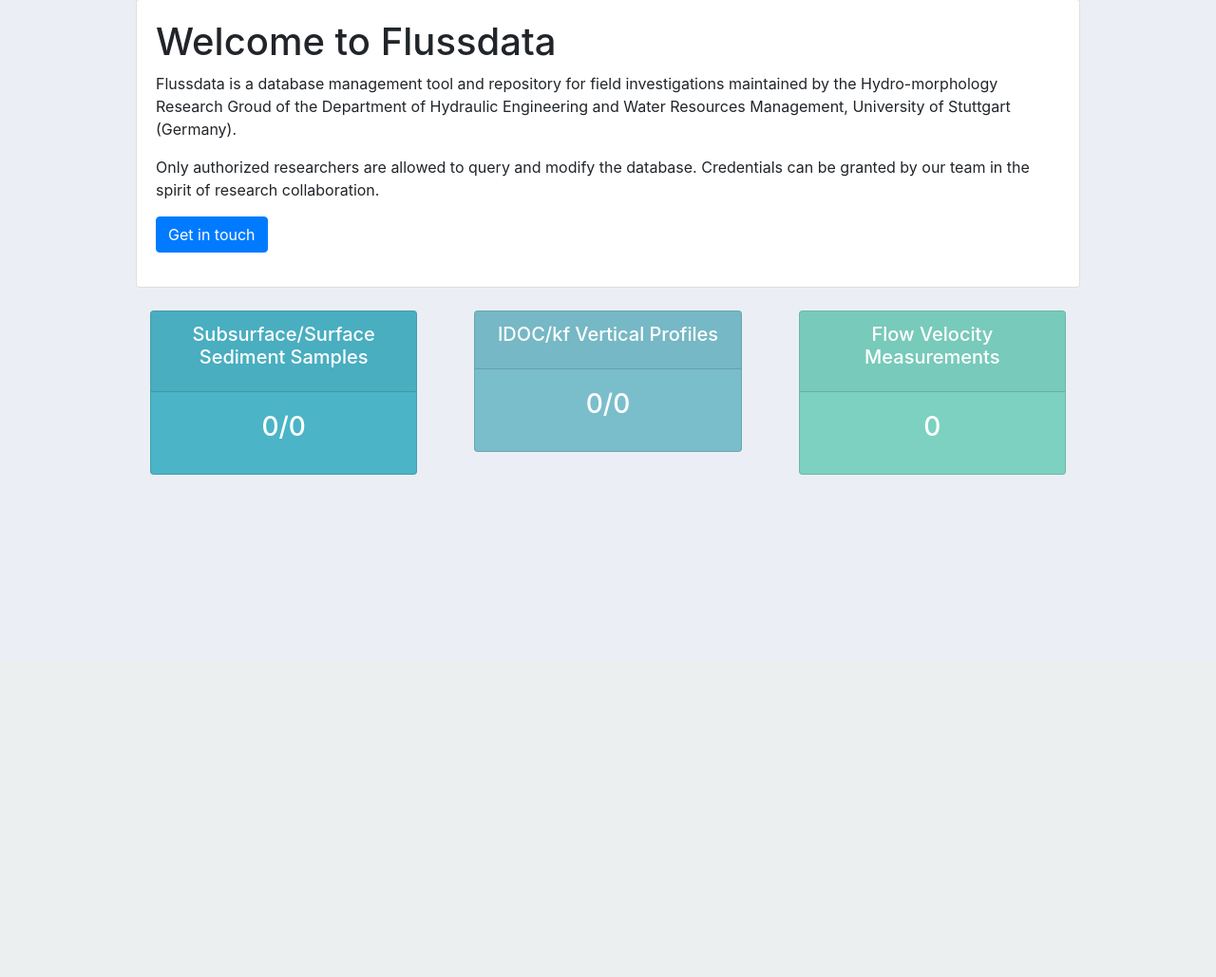
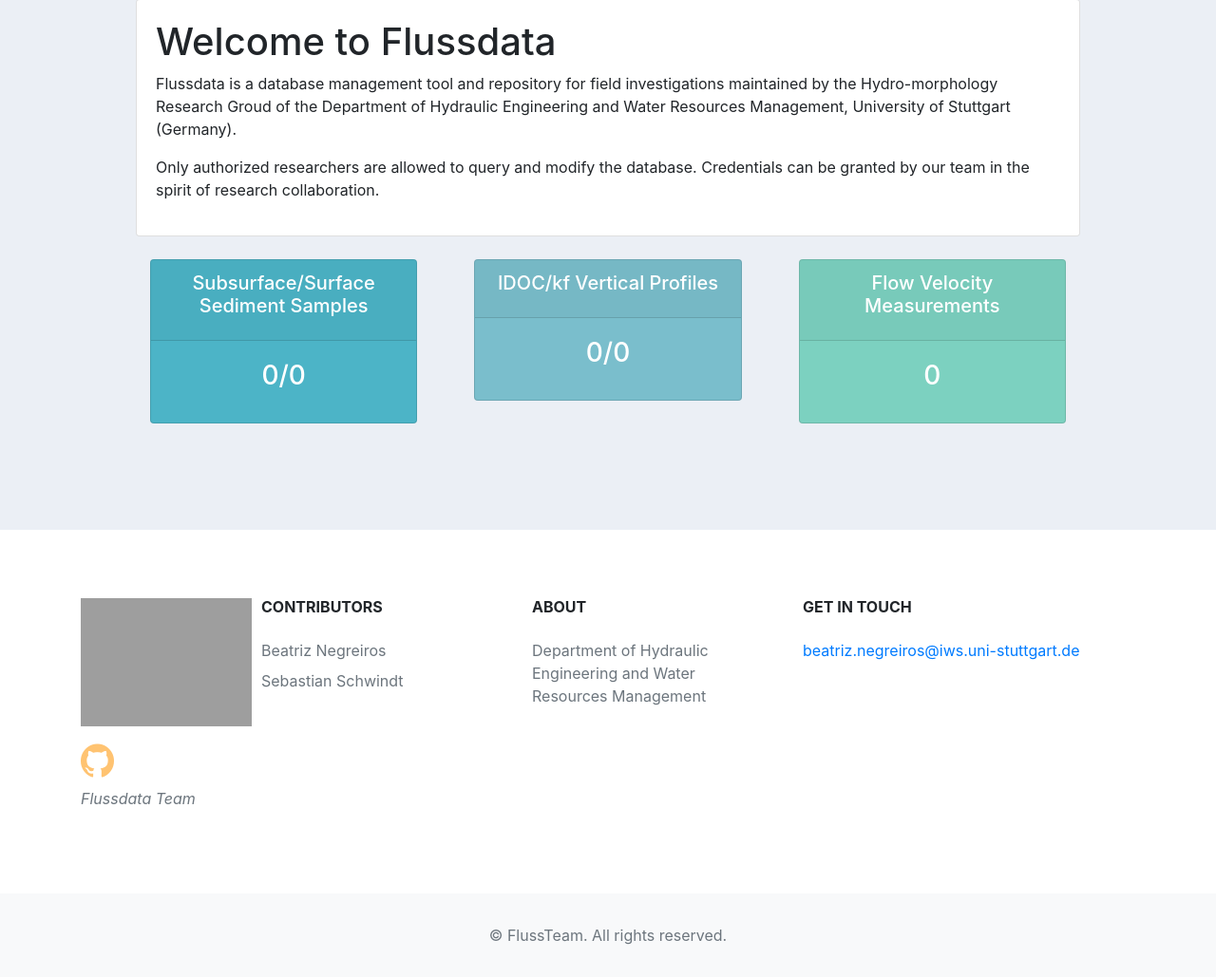
Before and after one commit to riveranalyst/software, a Django app: page / in a window 1280 px wide. Shown: the part 105-1134 px from the top of the page at 95% size. Before the commit the page ends 605 px from the top, so only its background shows below. Run offline with Django 4.2, Linux system fonts and the light colour scheme; data that the repository does not hold is empty; some libraries are stand-ins or nearby versions; grey boxes are pictures that could not be loaded.

Commit message:
impl. footer in base.html

```diff
--- a/static/main.css
+++ b/static/main.css
@@ -1,5 +1,23 @@
 body{
     background-color: #ebeff5;
+}
+
+#button-addon1 {
+  color: #ffc371;
+}
+
+i {
+  color: #ffc371;
+}
+
+.form-control::placeholder {
+  font-size: 0.95rem;
+  color: #aaa;
+  font-style: italic;
+}
+
+.form-control.shadow-0:focus {
+  box-shadow: none;
 }
 
 .dz {
--- a/templates/base.html
+++ b/templates/base.html
@@ -1,17 +1,20 @@
 {% load static %}
 <html lang="en">
   <head>
-    <meta charset="utf-8">
-    <meta name="viewport" content="width=device-width, initial-scale=1">
+      <meta charset="utf-8">
+      <meta name="viewport" content="width=device-width, initial-scale=1">
+<!--      <link rel="stylesheet" href="https://cdnjs.cloudflare.com/ajax/libs/twitter-bootstrap/4.1.3/css/bootstrap.min.css">-->
+        <link rel="stylesheet" href="https://cdnjs.cloudflare.com/ajax/libs/ionicons/2.0.1/css/ionicons.min.css">
+      <link rel="stylesheet" href="https://stackpath.bootstrapcdn.com/bootstrap/4.3.1/css/bootstrap.min.css" integrity="sha384-ggOyR0iXCbMQv3Xipma34MD+dH/1fQ784/j6cY/iJTQUOhcWr7x9JvoRxT2MZw1T" crossorigin="anonymous">
 
-    <link rel="stylesheet" href="https://stackpath.bootstrapcdn.com/bootstrap/4.3.1/css/bootstrap.min.css" integrity="sha384-ggOyR0iXCbMQv3Xipma34MD+dH/1fQ784/j6cY/iJTQUOhcWr7x9JvoRxT2MZw1T" crossorigin="anonymous">
-      <!--    Custom css & js (dropzone)-->
-        <link rel="stylesheet" type="text/css" href="{% static 'main.css' %}">
-        <script src="{% static 'main.js' %}"></script>
+
+      <!--    Custom css & js (dropzone)--><link rel="stylesheet" type="text/css" href="{% static 'main.css' %}">
+      <script src="{% static 'main.js' %}"></script>
+
     <!-- favicon TO DO -->
     <link rel="shortcut icon" type="image/png" href="{% static 'images/favicon.ico' %}"/>
     <!-- INSERT ADITIONAL INFORMATION TO THE HEAD TAG HERE-->
-{% block head %}
+      {% block head %}
       {% endblock%}
 
     <!-- CHANGES THE PAGE TITLE IF THE VARIABLE "title" IS PASSED BY THE VIEW -->
@@ -53,8 +56,58 @@
         {% block content %}
         {% endblock  %}
     </div>
-  </body>
+    <br>
+    <br>
+    <br>
+    <br>
+<!-- Footer -->
+  <footer class="bg-white">
+    <div class="container py-5">
+      <div class="row py-4">
+        <div class="col-lg-2 col-md-6 mb-4 mb-lg-0"><img src="img/logo.png" alt="" width="180" class="mb-3">
+
+<!--          <ul class="list-inline mt-4">-->
+            <h1><a href="https://github.com/Ecohydraulics"><i class="icon ion-social-github"></i></a></h1>
+            <p class="font-italic text-muted">Flussdata Team</p>
+            <!--            <li class="list-inline-item"><a href="#" target="_blank" title="pinterest"><i class="fa fa-pinterest"></i></a></li>-->
+<!--            <li class="list-inline-item"><a href="#" target="_blank" title="vimeo"><i class="fa fa-vimeo"></i></a></li>-->
+<!--          </ul>-->
+        </div>
+        <div class="col-lg-3 col-md-6 mb-4 mb-lg-0">
+          <h6 class="text-uppercase font-weight-bold mb-4">Contributors</h6>
+          <ul class="list-unstyled mb-0">
+            <li class="mb-2"><a href="https://beatriznegreiros.com/" class="text-muted">Beatriz Negreiros</a></li>
+            <li class="mb-2"><a href="https://sebastian-schwindt.org/" class="text-muted">Sebastian Schwindt</a></li>
+          </ul>
+        </div>
+        <div class="col-lg-3 col-md-6 mb-4 mb-lg-0">
+          <h6 class="text-uppercase font-weight-bold mb-4">About</h6>
+          <ul class="list-unstyled mb-0">
+            <li class="mb-2"><a href="https://www.iws.uni-stuttgart.de/lww/" class="text-muted">Department of Hydraulic Engineering and Water Resources Management</a></li>
+
+          </ul>
+        </div>
+        <div class="col-lg-4 col-md-6 mb-lg-0">
+          <h6 class="text-uppercase font-weight-bold mb-4">Get in touch</h6>
+          <p class="text-muted mb-4"></p>
+<!--          <div class="p-1 rounded border">-->
+            <p><a href="mailto:beatriz.negreiros@iws.uni-stuttgart.de">beatriz.negreiros@iws.uni-stuttgart.de</a></p>
+        </div>
+      </div>
+    </div>
+
+    <!-- Copyrights -->
+    <div class="bg-light py-4">
+      <div class="container text-center">
+        <p class="text-muted mb-0 py-2">© FlussTeam. All rights reserved.</p>
+      </div>
+    </div>
+  </footer>
+    <script src="https://cdnjs.cloudflare.com/ajax/libs/jquery/3.2.1/jquery.min.js"></script>
+    <script src="https://cdnjs.cloudflare.com/ajax/libs/twitter-bootstrap/4.1.3/js/bootstrap.bundle.min.js"></script>
+
     <script src="https://code.jquery.com/jquery-3.3.1.slim.min.js" integrity="sha384-q8i/X+965DzO0rT7abK41JStQIAqVgRVzpbzo5smXKp4YfRvH+8abtTE1Pi6jizo" crossorigin="anonymous"></script>
     <script src="https://cdnjs.cloudflare.com/ajax/libs/popper.js/1.14.7/umd/popper.min.js" integrity="sha384-UO2eT0CpHqdSJQ6hJty5KVphtPhzWj9WO1clHTMGa3JDZwrnQq4sF86dIHNDz0W1" crossorigin="anonymous"></script>
-    <script src="https://stackpath.bootstrapcdn.com/bootstrap/4.3.1/js/bootstrap.min.js" integrity="sha384-JjSmVgyd0p3pXB1rRibZUAYoIIy6OrQ6VrjIEaFf/nJGzIxFDsf4x0xIM+B07jRM" crossorigin="anonymous"></script>
+
+  </body>
 </html>
--- a/templates/home.html
+++ b/templates/home.html
@@ -15,7 +15,7 @@
             	Only authorized researchers are allowed to query and modify the database.
 				Credentials can be granted by our team in the spirit of research collaboration.
 			</p>
-			<p><a href="mailto:beatriz.negreiros@iws.uni-stuttgart.de"><button class="btn btn-primary" type="submit">Get in touch</button></a></p>
+<!--			<p><a href="mailto:beatriz.negreiros@iws.uni-stuttgart.de"><button class="btn btn-primary" type="submit">Get in touch</button></a></p>-->
         </div>
     </div>
 </div>
```
